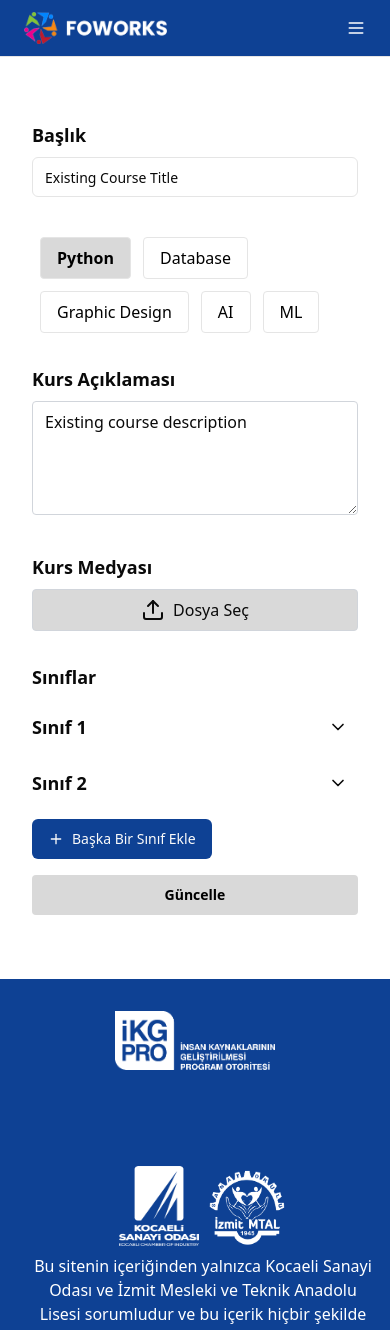
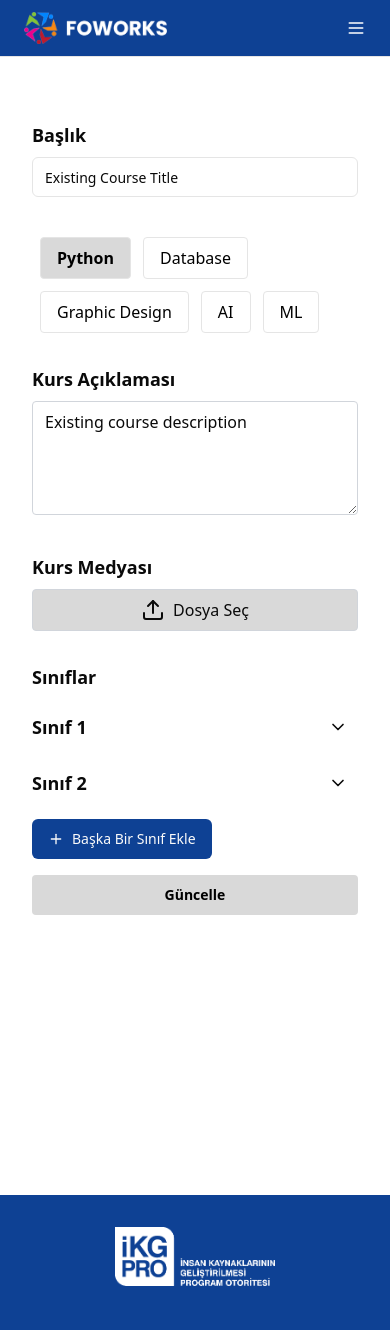
Before and after one commit to haseeb5555/kso, a React (Vite) app: page /editCourse in a window 390 px wide. Shown: the top 1330 px of the page. Built offline with nearby package versions, Linux system fonts and the light colour scheme.

Commit message:
teacher module

```diff
--- a/src/pages/addCourse/add-course.tsx
+++ b/src/pages/addCourse/add-course.tsx
@@ -98,7 +98,7 @@ export default function AddCourse() {
             </div>
           </div>
         </div>
-        <ScrollArea className="h-[520px] w-full rounded-md md:w-2/3 p-4 ">
+        <ScrollArea className="h-[500px] w-full rounded-md md:w-2/3 p-4 ">
 
           <h2 className="text-lg font-bold mb-4">Sınıflar</h2>
           {classes.map((cls) => (
--- a/src/pages/aditCourse/edit-course.tsx
+++ b/src/pages/aditCourse/edit-course.tsx
@@ -6,6 +6,7 @@ import { Button } from "@/components/ui/button";
 import { Input } from "@/components/ui/input";
 import { Label } from "@/components/ui/label";
 import { Collapsible, CollapsibleContent, CollapsibleTrigger } from "@/components/ui/collapsible";
+import { ScrollArea } from "@/components/ui/scroll-area";
 
 export default function EditCourse() {
   const [selectedCategory, setSelectedCategory] = useState("Python");
@@ -139,7 +140,7 @@ export default function EditCourse() {
             </div>
           </div>
         </div>
-        <div className="md:w-2/3 p-4">
+        <ScrollArea className="h-[500px] w-full rounded-md md:w-2/3 p-4 ">
           <h2 className="text-lg font-bold mb-4">Sınıflar</h2>
           {classes.map((cls) => (
             <Collapsible key={cls.id} className="space-y-4 mb-4">
@@ -225,8 +226,8 @@ export default function EditCourse() {
               Güncelle
             </Button>
           </div>
+        </ScrollArea>
         </div>
-      </div>
       <Footer />
     </>
   );
```
